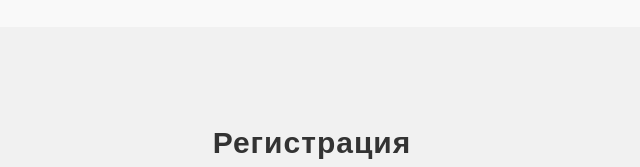
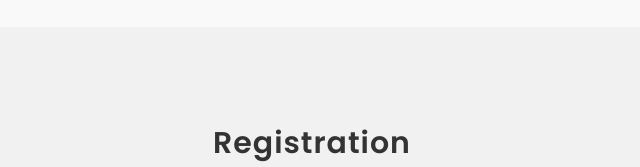
Before and after one commit to summerschool-kld/summerschool-kld, a plain HTML site: page index_en.html in a window 1280 px wide. Shown: the part 3260-3427 px from the top of the page, 328-968 px from the left. Drawn offline with Linux system fonts and the light colour scheme.

Commit message:
changed to Regisration in eng

```diff
--- a/index_en.html
+++ b/index_en.html
@@ -218,7 +218,7 @@
               <div class="row">
                 <div class="col-sm-12">
                   <div class="section-title">
-                    <h2>Регистрация</h2>
+                    <h2>Registration</h2>
                     <div class="divider dark">
                       <i class="icon-envelope-open"></i>
                     </div>
```
